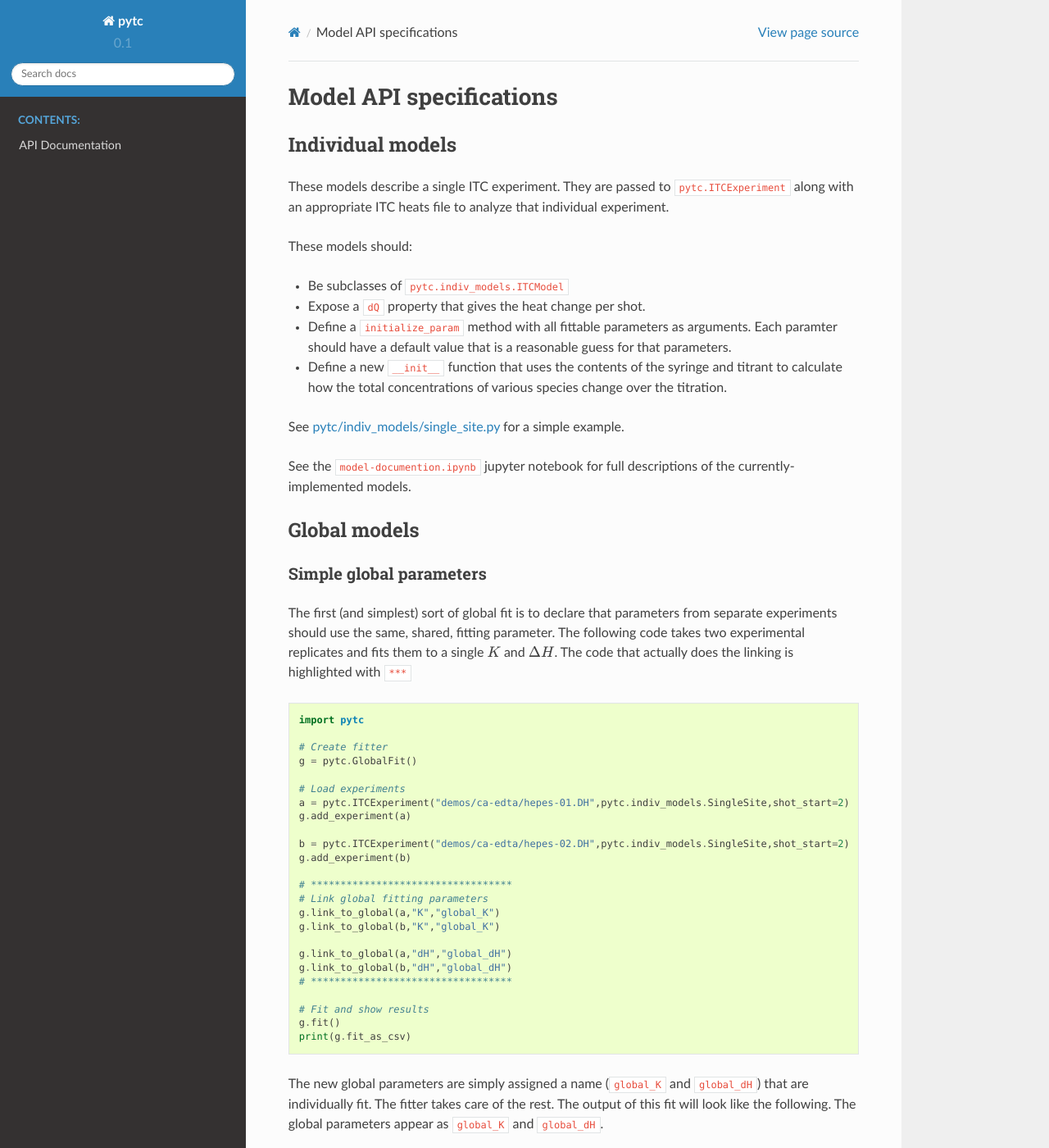
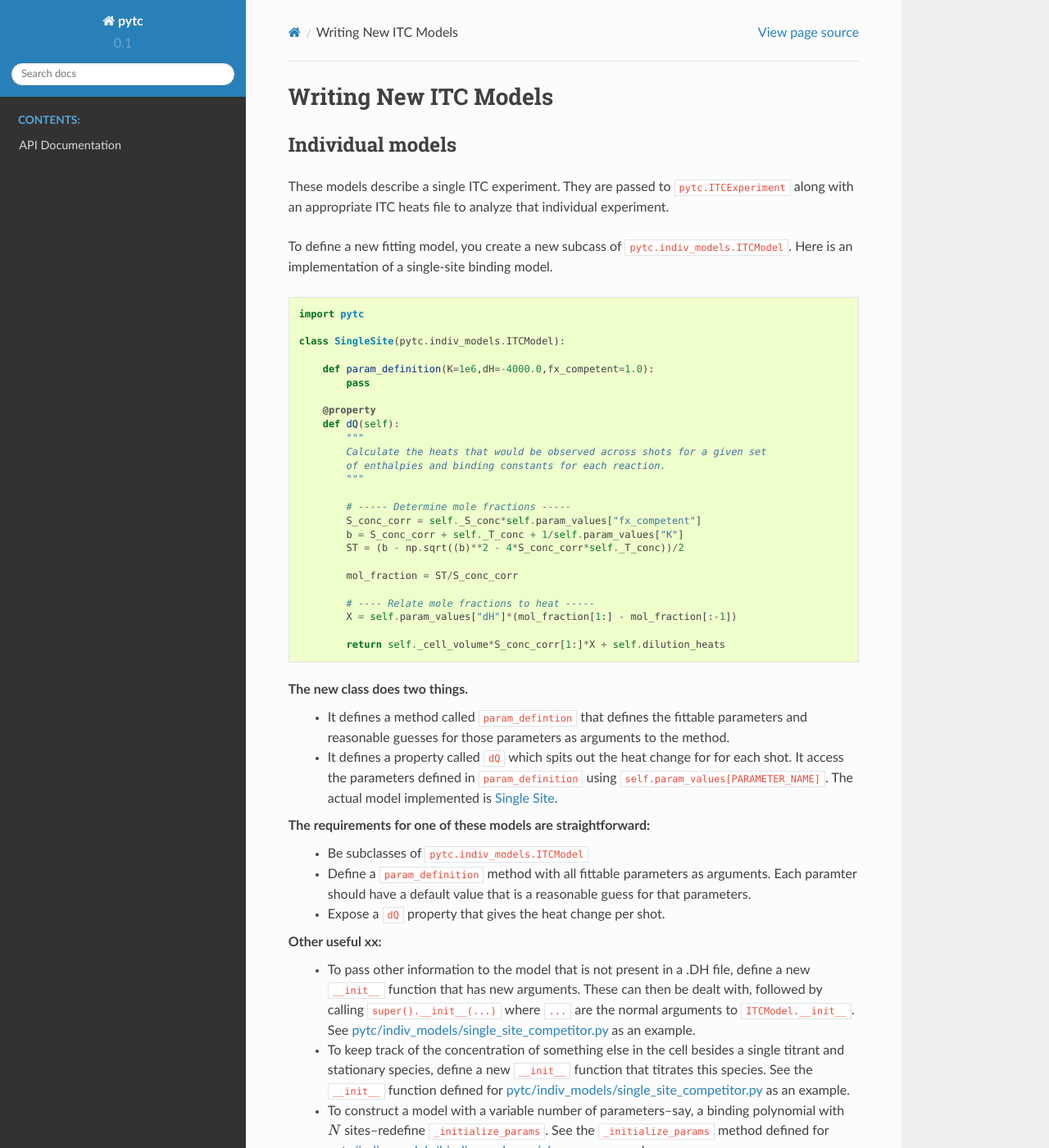
Before and after one commit to harmslab/pytc, a Sphinx documentation site: the page built from docs/source/writing_new_models.rst, in a window 1280 px wide and 1400 px high. Shown: the whole window at 82% size. Built offline with Sphinx 7.4.7 and the Read the Docs theme 2.0.0, drawn with Linux system fonts in a browser that asks for light colours; cross-references to code outside the pages are shown as plain code; some of the changed text lies outside the part shown.

```diff
--- a/docs/source/indiv_models.rst
+++ b/docs/source/indiv_models.rst
@@ -50,7 +50,6 @@ The change in heat for each shot :math:`i` (:math:`\Delta Q_{i}`) is:
     \Delta Q_{i} = q_{dilution,i},
 
 where :math:`[T]_{i}` is the concentration of titrant at shot :math:`i`, :math:`q_{slope}` is the slope of the heat of dilution (:code:`dilution_heat`) and :math:`q_{intercept}` is the intercept of the heat of dilution (:code:`dilution_intercept`).
-
 
 Single-Site Binding
 -------------------
--- a/docs/source/writing_new_models.rst
+++ b/docs/source/writing_new_models.rst
@@ -1,6 +1,6 @@
-=============================================
-Model API specifications
-=============================================
+======================
+Writing New ITC Models
+======================
 
 Individual models
 =================
@@ -9,21 +9,70 @@ These models describe a single ITC experiment.  They are passed to
 :code:`pytc.ITCExperiment` along with an appropriate ITC heats file to analyze that
 individual experiment.
 
-These models should:
+To define a new fitting model, you create a new subcass of
+:code:`pytc.indiv_models.ITCModel`.  Here is an implementation of a single-site
+binding model.
 
-* Be subclasses of :code:`pytc.indiv_models.ITCModel`
-* Expose a :code:`dQ` property that gives the heat change per shot.
-* Define a :code:`initialize_param` method with all fittable parameters as
-  arguments.  Each paramter should have a default value that is a reasonable
-  guess for that parameters.
-* Define a new :code:`__init__` function that uses the contents of the syringe and
-  titrant to calculate how the total concentrations of various species change
-  over the titration.
+.. sourcecode:: python
 
-See `pytc\/indiv_models\/single_site.py <https://github.com/harmslab/pytc/blob/master/pytc/indiv_models/single_site.py>`_ for a simple example.
+    import pytc
 
-See the :code:`model-documention.ipynb` jupyter notebook for full descriptions of
-the currently-implemented models.
+    class SingleSite(pytc.indiv_models.ITCModel):
+
+        def param_definition(K=1e6,dH=-4000.0,fx_competent=1.0):
+            pass
+
+        @property
+        def dQ(self):
+            """
+            Calculate the heats that would be observed across shots for a given set
+            of enthalpies and binding constants for each reaction.
+            """
+
+            # ----- Determine mole fractions -----
+            S_conc_corr = self._S_conc*self.param_values["fx_competent"]
+            b = S_conc_corr + self._T_conc + 1/self.param_values["K"]
+            ST = (b - np.sqrt((b)**2 - 4*S_conc_corr*self._T_conc))/2
+
+            mol_fraction = ST/S_conc_corr
+
+            # ---- Relate mole fractions to heat -----
+            X = self.param_values["dH"]*(mol_fraction[1:] - mol_fraction[:-1])
+
+            return self._cell_volume*S_conc_corr[1:]*X + self.dilution_heats
+
+The new class does two things.
+ + It defines a method called :code:`param_defintion` that defines the
+   fittable parameters and reasonable guesses for those parameters as arguments
+   to the method.
+ + It defines a property called :code:`dQ` which spits out the heat change for
+   for each shot. It access the parameters defined in :code:`param_definition`
+   using :code:`self.param_values[PARAMETER_NAME]`.  The actual model
+   implemented is `Single Site <indiv_models.html#single_site>`_.
+
+The requirements for one of these models are straightforward:
+ + Be subclasses of :code:`pytc.indiv_models.ITCModel`
+ + Define a :code:`param_definition` method with all fittable parameters as
+   arguments.  Each paramter should have a default value that is a reasonable
+   guess for that parameters.
+ + Expose a :code:`dQ` property that gives the heat change per shot.
+
+Other useful xx:
+ + To pass other information to the model that is not present in a .DH file,
+   define a new :code:`__init__` function that has new arguments.  These can
+   then be dealt with, followed by calling :code:`super().__init__(...)`
+   where :code:`...` are the normal arguments to :code:`ITCModel.__init__`.
+   See `pytc\/indiv_models\/single_site_competitor.py <https://github.com/harmslab/pytc/blob/master/pytc/indiv_models/single_site_competitor.py>`_ as an example.
+ + To keep track of the concentration of something else in the cell besides a single
+   titrant and stationary species, define a new :code:`__init__` function that
+   titrates this species.  See the :code:`__init__` function defined for
+   `pytc\/indiv_models\/single_site_competitor.py <https://github.com/harmslab/pytc/blob/master/pytc/indiv_models/single_site_competitor.py>`_ as an example.
+ + To construct a model with a variable number of parameters--say, a binding
+   polynomial with :math:`N` sites--redefine :code:`_initialize_params`.  See
+   the :code:`_initialize_params` method defined for
+   `pytc\/indiv_models\/binding_polynomial.py <https://github.com/harmslab/pytc/blob/master/pytc/indiv_models/binding_polynomial.py>`_ as an example.
+
+See the `here <indiv_models.html>`_ for descriptions of the currently-implemented models.
 
 Global models
 =============
@@ -228,6 +277,7 @@ There are three key things in this code:
    but does not call it (e.g. it is :code:`num_protons.dH` **NOT**
    :code:`num_protons.dH()`)
 
+See the `here <global_mdels.html>`_ for descriptions of the currently-implemented models.
 
 .. toctree::
    :maxdepth: 2
```
Also changed, not shown: Demo.ipynb, 6 other files.
